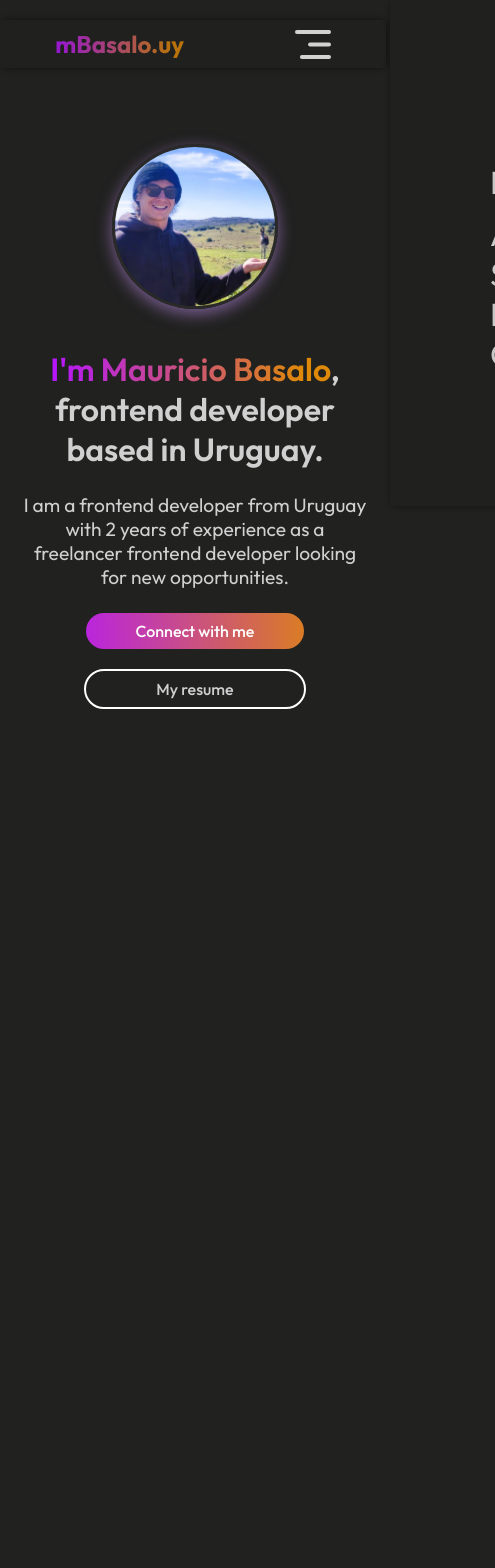
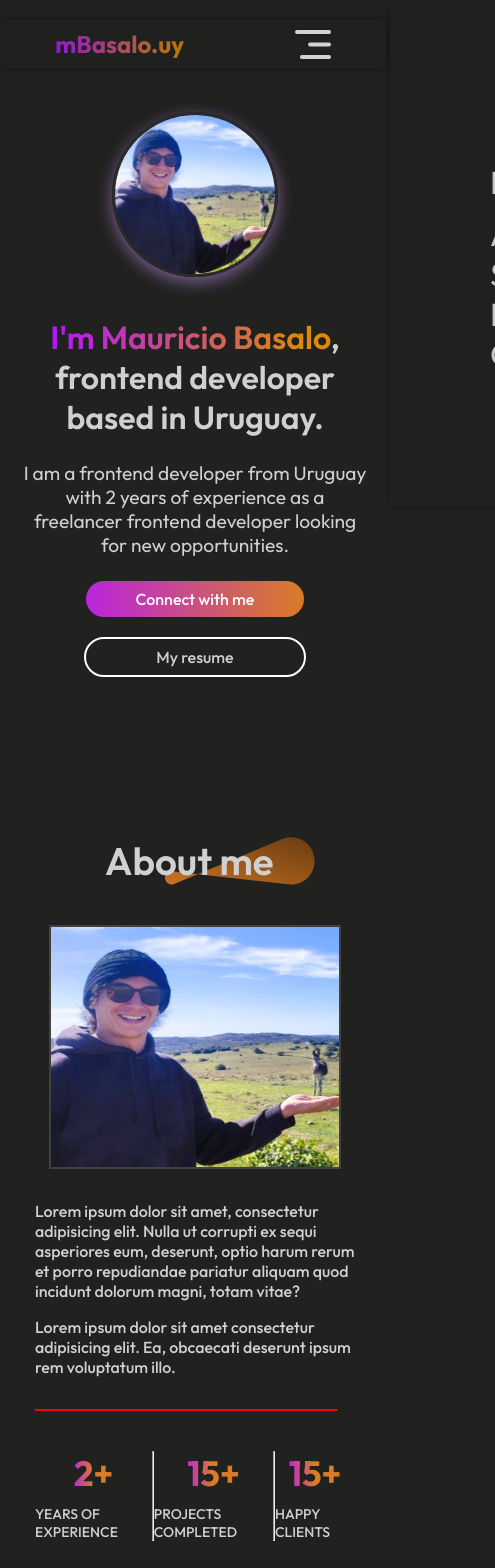
Before and after one commit to mBasalo/portfolio-website, a React (Vite) app: page / in a window 390 px wide. Shown: the top 1568 px of the page, 495 px wide, since content can reach past the window. Before the commit the page ends 844 px from the top, so only its background shows below. Built offline with nearby package versions, Linux system fonts and the light colour scheme.

Commit message:
about mobile

```diff
--- a/src/App.jsx
+++ b/src/App.jsx
@@ -13,9 +13,9 @@ const App = () => {
     <div>
       <Navbar />
        <Hero />
-    {/* <About />
-      <Services />
-      <MyWork />
+     <About />
+      < Services />
+      {/* <MyWork />
       <Contact />
       <Footer />  */}
     </div>
--- a/src/Components/About/About.css
+++ b/src/Components/About/About.css
@@ -4,7 +4,7 @@
     align-items: center;
     justify-content: center;
     gap: 40px;
-    margin: 100px 120px;
+    margin: 10rem 10rem;
     margin-bottom: 20px;
 }
 
@@ -19,6 +19,7 @@
 }
 
 .about-title img {
+    width: 150px;
     position: absolute;
     bottom: 0;
     right: 0;
@@ -120,3 +121,44 @@
     font-size: 14px;
     font-weight: 500;
 }
+
+@media(max-width: 768px) {
+
+    .about {
+        justify-content: center;
+        align-items: center;
+    }
+
+    .about-title {
+        width: 15rem;
+    }
+
+    .about-title h1 {
+        font-size: 2.4rem;
+    }
+
+    .about-sections {
+        flex-direction: column;
+        width: 20rem;
+    }
+
+    .about-skills {
+
+        width: 300px;
+
+    }
+
+    .about-achivements {
+        width: 320px;
+    }
+
+    .about-left {
+        display: flex;
+        justify-content: center;
+    }
+
+    .about-left img {
+        width: 90%;
+    }
+
+}
--- a/src/Components/Hero/Hero.css
+++ b/src/Components/Hero/Hero.css
@@ -88,7 +88,7 @@
 @media(max-width: 768px) {
     .hero {
         margin: 0 auto;
-        margin-top: 12rem;
+        margin-top: 10rem;
     }
 
     .hero h1 {
@@ -114,5 +114,5 @@
         padding: 8px 50px;
 
 
-
+    }
 }
--- a/src/Components/Navbar/Navbar.jsx
+++ b/src/Components/Navbar/Navbar.jsx
@@ -28,7 +28,7 @@ const Navbar = () => {
         <ul ref={menuRef} className="nav-menu">
           <img src={menu_close} alt="" className="nav-mob-close" onClick={closeMenu}/>
             <li><AnchorLink className='anchor-link' offset={200} href='#home'><p onClick={() => setMenu("home")}>Home</p>{menu === "home"?<img src={underline} alt=''/>:<></>}</AnchorLink></li>
-            <li><AnchorLink className='anchor-link' offset={80} href='#about'><p onClick={() => setMenu("about")}>About Me</p>{menu === "about"?<img src={underline} alt=''/>:<></>}</AnchorLink></li>
+            <li><AnchorLink className='anchor-link' offset={100} href='#about'><p onClick={() => setMenu("about")}>About Me</p>{menu === "about"?<img src={underline} alt=''/>:<></>}</AnchorLink></li>
             <li><AnchorLink className='anchor-link' offset={100} href='#services'><p onClick={() => setMenu("services")}>Services</p>{menu === "services"?<img src={underline} alt=''/>:<></>}</AnchorLink></li>
             <li><AnchorLink className='anchor-link' offset={100} href='#work'><p onClick={() => setMenu("work")}>Portfolio</p>{menu === "work"?<img src={underline} alt=''/>:<></>}</AnchorLink></li>
             <li><AnchorLink className='anchor-link' offset={100} href='#contact'><p onClick={() => setMenu("contact")}>Contact</p>{menu === "contact"?<img src={underline} alt=''/>:<></>}</AnchorLink></li>
```
